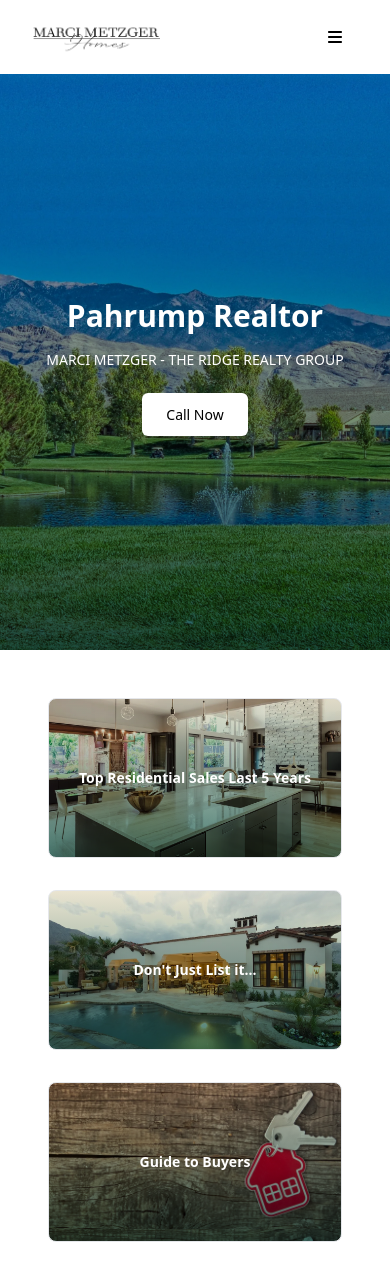
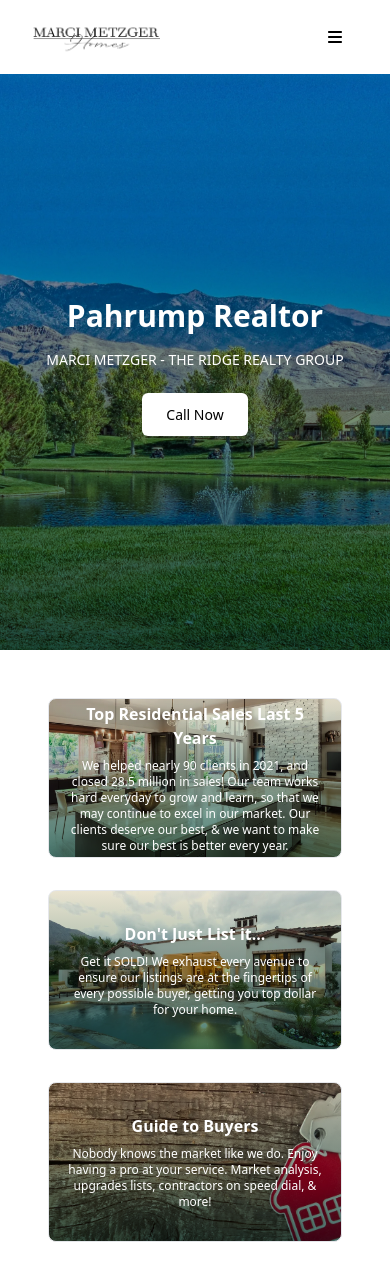
Before and after one commit to nthnyvldz/MM-Homes, a React (Vite) app: page / in a window 390 px wide. Shown: the top 1280 px of the page. Built offline with nearby package versions, Linux system fonts and the light colour scheme.

Commit message:
MM-Homes-1: Refactor showcase section, create cards component

```diff
--- a/src/App.css
+++ b/src/App.css
@@ -8,23 +8,25 @@
   background-blend-mode: multiply;
 }
 
-.categSect1 {
+.showcase1 {
   background: linear-gradient(to top, #497d74, #efe9d5),
     url("assets/showcase1.webp");
   background-size: cover;
   background-blend-mode: multiply;
 }
 
-.categSect2 {
+.showcase2 {
   background: linear-gradient(to top, #497d74, #efe9d5),
     url("assets/showcase2.webp");
   background-size: cover;
   background-blend-mode: multiply;
 }
 
-.categSect3 {
+.showcase3 {
   background: linear-gradient(to top, #497d74, #efe9d5),
     url("assets/showcase3.webp");
-  background-size: contain;
+  background-size: 150%;
+  background-repeat: no-repeat;
+  background-position: center;
   background-blend-mode: multiply;
 }
--- /dev/null
+++ b/src/components/cards.tsx
@@ -0,0 +1,27 @@
+interface CardsProps {
+  classId?: string;
+  title: string;
+  description: string;
+}
+
+export default function Cards({ classId, title, description }: CardsProps) {
+  return (
+    <div
+      className={`group relative flex justify-center h-40 md:h-80 w-full items-center overflow-hidden rounded-lg bg-white border border-gray-200 hover:shadow-lg transition-all duration-300 ${classId}`}
+    >
+      {/* Responsive Mode */}
+      <div className="absolute inset-0 flex flex-col justify-center items-center text-center text-white p-4 md:hidden">
+        <h5 className="text-md font-bold mb-2">{title}</h5>
+        <p className="text-xs">{description}</p>
+      </div>
+
+      {/* Non-responsive Mode */}
+      <div className="absolute inset-0 flex-col justify-center items-center text-center text-white p-4 group-hover:opacity-0 transition-opacity duration-300 hidden md:flex">
+        <h5 className="text-lg lg:text-xl font-bold">{title}</h5>
+      </div>
+      <div className="absolute inset-0 flex-col justify-center items-center text-center text-white p-4 opacity-0 group-hover:opacity-100 transition-opacity duration-300 hidden md:flex">
+        <p className="text-sm lg:text-base font-medium mb-2">{description}</p>
+      </div>
+    </div>
+  );
+}
--- a/src/pages/homepage/home-page.tsx
+++ b/src/pages/homepage/home-page.tsx
@@ -1,3 +1,4 @@
+import Cards from "../../components/cards";
 import Navigation from "../../components/navigation";
 
 export default function HomePage() {
@@ -29,51 +30,30 @@ export default function HomePage() {
 
       {/* Showcase Section */}
       <div className="m-12 grid grid-cols-1 lg:grid-cols-3 gap-8 justify-center ">
-        <div className="categSect1 group relative flex justify-center h-40 md:h-80 w-full items-center overflow-hidden rounded-lg bg-white border border-gray-200 hover:shadow-lg transition-all duration-300">
-          <div className="absolute inset-0 flex flex-col justify-center items-center text-center text-white p-4 group-hover:opacity-0 transition-opacity duration-300">
-            <h5 className="text-sm md:text-lg lg:text-xl font-bold">
-              Top Residential Sales Last 5 Years
-            </h5>
-          </div>
-          <div className="absolute inset-0 flex flex-col justify-center items-center text-center text-white p-4 opacity-0 group-hover:opacity-100 transition-opacity duration-300">
-            <p className="text-xs md:text-sm lg:text-base font-medium mb-2">
-              We helped nearly 90 clients in 2021, and closed 28.5 million in
+        <Cards
+          title="Top Residential Sales Last 5 Years"
+          description="We helped nearly 90 clients in 2021, and closed 28.5 million in
               sales! Our team works hard everyday to grow and learn, so that we
               may continue to excel in our market. Our clients deserve our best,
-              & we want to make sure our best is better every year.
-            </p>
-          </div>
-        </div>
+              & we want to make sure our best is better every year."
+          classId="showcase1"
+        />
 
-        <div className="categSect2 group relative flex justify-center h-40 md:h-80 w-full items-center overflow-hidden rounded-lg bg-white border border-gray-200 hover:shadow-lg transition-all duration-300">
-          <div className="absolute inset-0 flex flex-col justify-center items-center text-center text-white p-4 group-hover:opacity-0 transition-opacity duration-300">
-            <h5 className="text-sm md:text-lg lg:text-xl font-bold">
-              Don't Just List it...
-            </h5>
-          </div>
-          <div className="absolute inset-0 flex flex-col justify-center items-center text-center text-white p-4 opacity-0 group-hover:opacity-100 transition-opacity duration-300">
-            <p className="text-xs md:text-sm lg:text-base font-medium mb-2">
-              Get it SOLD! We exhaust every avenue to ensure our listings are at
+        <Cards
+          title="Don't Just List it..."
+          description="Get it SOLD! We exhaust every avenue to ensure our listings are at
               the fingertips of every possible buyer, getting you top dollar for
-              your home.
-            </p>
-          </div>
-        </div>
+              your home."
+          classId="showcase2"
+        />
 
-        <div className="categSect3 group relative flex justify-center h-40 md:h-80 w-full items-center overflow-hidden rounded-lg bg-white border border-gray-200 hover:shadow-lg transition-all duration-300">
-          <div className="absolute inset-0 flex flex-col justify-center items-center text-center text-white p-4 group-hover:opacity-0 transition-opacity duration-300">
-            <h5 className="text-sm md:text-lg lg:text-xl font-bold">
-              Guide to Buyers
-            </h5>
-          </div>
-          <div className="absolute inset-0 flex flex-col justify-center items-center text-center text-white p-4 opacity-0 group-hover:opacity-100 transition-opacity duration-300">
-            <p className="text-xs md:text-sm lg:text-base font-medium mb-2">
-              Nobody knows the market like we do. Enjoy having a pro at your
+        <Cards
+          title="Guide to Buyers"
+          description="Nobody knows the market like we do. Enjoy having a pro at your
               service. Market analysis, upgrades lists, contractors on speed
-              dial, & more!
-            </p>
-          </div>
-        </div>
+              dial, & more!"
+          classId="showcase3"
+        />
       </div>
     </div>
   );
```
